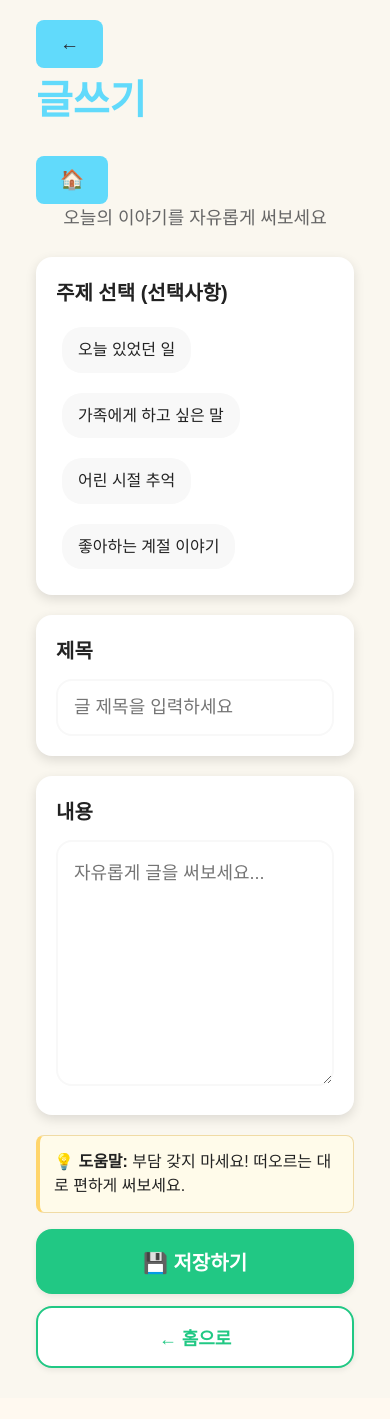
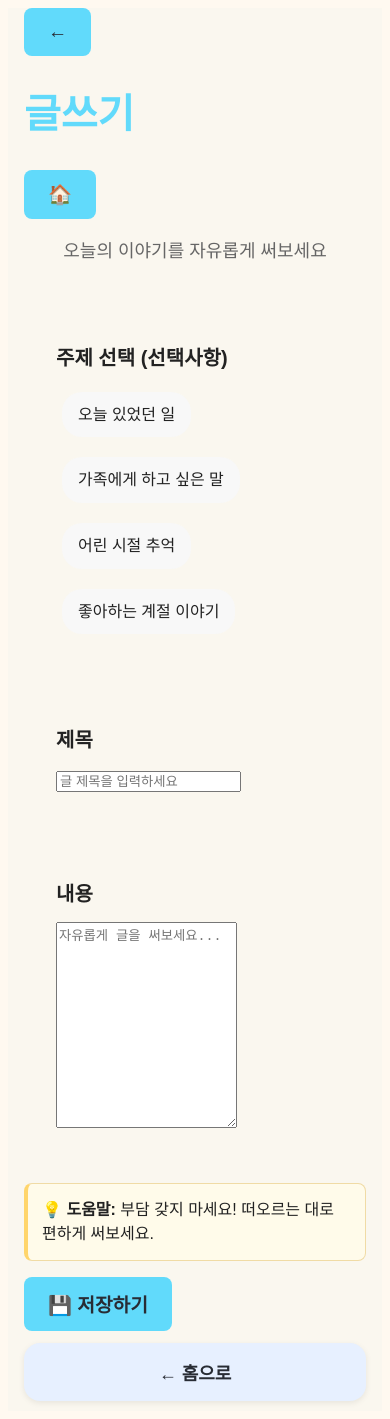
Before and after one commit to sunsudun25-cloud/hidi-story-maker, a React (Vite) app: page /write/old in a window 390 px wide. Before the commit the page ends 1398 px from the top, so only its background shows below. Built offline with nearby package versions, Linux system fonts and the light colour scheme; no server answers.

Commit message:
Improve Gallery with responsive StoryCard grid (2-4 columns) and enhanced UI

```diff
--- a/package.json
+++ b/package.json
@@ -21,6 +21,9 @@
     "@types/react-dom": "^19.2.3",
     "@types/react-router-dom": "^5.3.3",
     "@vitejs/plugin-react": "^5.1.1",
+    "autoprefixer": "^10.4.22",
+    "postcss": "^8.5.6",
+    "tailwindcss": "^4.1.17",
     "typescript": "^5.9.3",
     "vite": "^6.3.5"
   }
--- a/src/components/Header.tsx
+++ b/src/components/Header.tsx
@@ -6,23 +6,27 @@
 
 export default function Header({ title }: HeaderProps) {
   const navigate = useNavigate();
+
   return (
-    <header className="w-full bg-[#B5D7FF] py-3 shadow-md rounded-b-2xl flex items-center justify-between px-4">
-      {/* 이전 버튼 */}
+    <header className="w-full bg-[#B5D7FF] py-3 shadow-md rounded-b-2xl
+                       flex items-center justify-between px-4 max-w-[480px] mx-auto">
+      {/* Back */}
       <button
         onClick={() => navigate(-1)}
-        className="w-10 h-10 bg-white rounded-full flex items-center justify-center shadow"
+        className="w-10 h-10 bg-white rounded-full flex items-center
+                   justify-center shadow text-lg"
       >
         ←
       </button>
 
-      {/* 중앙 제목 */}
+      {/* Title */}
       <h1 className="text-lg font-bold text-gray-800">{title}</h1>
 
-      {/* 홈으로 */}
+      {/* Home */}
       <button
         onClick={() => navigate("/home")}
-        className="w-10 h-10 bg-white rounded-full flex items-center justify-center shadow text-xl"
+        className="w-10 h-10 bg-white rounded-full flex items-center
+                   justify-center shadow text-xl"
       >
         🏠
       </button>
--- a/src/pages/Gallery.tsx
+++ b/src/pages/Gallery.tsx
@@ -1,10 +1,11 @@
 import { useNavigate } from "react-router-dom";
 import { useStory } from "../context/StoryContext";
 import Header from "../components/Header";
+import StoryCard from "../components/StoryCard";
 import { useState } from "react";
 
 export default function Gallery() {
-  const { stories } = useStory();
+  const { stories, deleteStory } = useStory();
   const navigate = useNavigate();
 
   const [sortOption, setSortOption] = useState("new");
@@ -18,18 +19,18 @@
   });
 
   return (
-    <div className="pb-28">
+    <div className="min-h-screen bg-[#FFF9E9] pb-28">
       <Header title="내 작품 보기" />
 
       {/* 작품 없는 경우 */}
       {stories.length === 0 ? (
         <div className="px-5 py-10 text-center">
-          <p className="text-xl text-gray-500 mb-6">
-            아직 저장된 작품이 없습니다.
+          <p className="text-2xl text-gray-600 mb-6">
+            📭 아직 저장된 작품이 없어요
           </p>
           <button
             onClick={() => navigate("/writing/genre")}
-            className="bg-emerald-500 text-white px-6 py-3 rounded-xl text-lg font-bold hover:bg-emerald-600 transition-colors"
+            className="bg-emerald-500 text-white px-6 py-3 rounded-xl text-lg font-bold hover:bg-emerald-600 transition-colors shadow-lg active:scale-95"
           >
             ✍️ 글쓰기 시작하기
           </button>
@@ -37,49 +38,24 @@
       ) : (
         <>
           {/* 정렬 옵션 */}
-          <div className="px-5 py-3 flex justify-between items-center">
-            <span className="text-lg font-semibold">
+          <div className="px-5 py-4 flex justify-between items-center">
+            <span className="text-xl font-bold text-gray-800">
               📚 총 {stories.length}개 작품
             </span>
             <select
               value={sortOption}
               onChange={(e) => setSortOption(e.target.value)}
-              className="p-2 border-2 border-gray-300 rounded-xl text-lg focus:border-emerald-500 focus:outline-none"
+              className="p-2 border-2 border-gray-300 rounded-xl text-base font-semibold bg-white focus:border-emerald-500 focus:outline-none shadow-sm"
             >
               <option value="new">최신 순</option>
               <option value="old">오래된 순</option>
             </select>
           </div>
 
-          {/* 카드형 갤러리 */}
-          <div className="px-5 grid grid-cols-1 gap-5">
+          {/* 반응형 그리드: 모바일 2열, 태블릿 3열, 데스크톱 4열 */}
+          <div className="px-5 grid grid-cols-2 sm:grid-cols-3 lg:grid-cols-4 gap-4">
             {sortedStories.map((story) => (
-              <div
-                key={story.id}
-                onClick={() =>
-                  navigate("/writing/detail", { state: { id: story.id } })
-                }
-                className="bg-white rounded-2xl shadow-md p-5 active:scale-[0.98] transition-transform cursor-pointer hover:shadow-lg"
-              >
-                {/* 제목 */}
-                <h2 className="text-2xl font-bold mb-2">
-                  📖 {story.title}
-                </h2>
-
-                {/* 날짜 */}
-                <p className="text-gray-500 text-sm mb-3">
-                  {new Date(story.createdAt).toLocaleDateString('ko-KR', {
-                    year: 'numeric',
-                    month: 'long',
-                    day: 'numeric'
-                  })}
-                </p>
-
-                {/* 내용 미리보기 */}
-                <p className="text-gray-700 text-lg line-clamp-3 leading-relaxed">
-                  {story.content || story.description}
-                </p>
-              </div>
+              <StoryCard key={story.id} story={story} onDelete={deleteStory} />
             ))}
           </div>
         </>
--- a/src/pages/WriteStart.tsx
+++ b/src/pages/WriteStart.tsx
@@ -5,56 +5,51 @@
   const navigate = useNavigate();
 
   return (
-    <div className="min-h-screen bg-[#FFF9E9] pb-24">
+    <div className="min-h-screen bg-[#FFF9E9] flex flex-col items-center">
+
       <Header title="글쓰기" />
 
-      {/* 상단 텍스트 */}
-      <div className="w-full text-center mt-10 px-6">
-        <h2 className="text-xl font-bold text-gray-800 leading-relaxed">
-          글을 어떻게<br/>시작할까요?
+      <div className="w-full max-w-[480px] mt-8 px-6 text-center">
+
+        <div className="text-4xl mb-4">✨</div>
+
+        <h2 className="text-xl font-bold text-gray-800 mb-2">
+          글을 어떻게 시작할까요?
         </h2>
 
-        <p className="text-gray-600 text-sm mt-3 leading-relaxed">
-          직접 입력하거나, 손글씨 사진을<br/>
-          업로드할 수 있어요
+        <p className="text-gray-600 mb-6 text-[17px] leading-relaxed">
+          직접 입력하거나, 손글씨 사진을<br />업로드할 수 있어요
         </p>
-      </div>
 
-      {/* 버튼 영역 */}
-      <div className="px-6 mt-8 space-y-4 flex flex-col items-center">
-        {/* 버튼 1 */}
+        {/* 사진 업로드 */}
         <button
+          className="w-full py-5 bg-[#FFF2C6] rounded-2xl shadow-md text-lg font-bold
+                     flex items-center justify-center gap-3
+                     hover:bg-[#FFE8A6] transition-all mb-4"
           onClick={() => navigate("/write/upload")}
-          className="w-full max-w-md py-4 bg-[#FFF2B8] rounded-2xl shadow
-                     flex items-center justify-center gap-3 text-lg font-bold
-                     hover:shadow-lg transition-shadow"
         >
           📷 사진으로 올릴래요
         </button>
 
-        {/* 버튼 2 */}
+        {/* 직접 입력 */}
         <button
+          className="w-full py-5 bg-[#C6ECFF] rounded-2xl shadow-md text-lg font-bold
+                     flex items-center justify-center gap-3
+                     hover:bg-[#A9E3FF] transition-all mb-6"
           onClick={() => navigate("/write/direct")}
-          className="w-full max-w-md py-4 bg-[#CFEAFF] rounded-2xl shadow
-                     flex items-center justify-center gap-3 text-lg font-bold
-                     hover:shadow-lg transition-shadow"
         >
           ✍️ 직접 입력할래요
         </button>
 
-        {/* 구분선 + 아이콘 */}
-        <div className="flex items-center justify-center w-full max-w-md my-2">
-          <div className="flex-1 border-b border-gray-300"></div>
-          <span className="mx-3 text-xl">✨</span>
-          <div className="flex-1 border-b border-gray-300"></div>
-        </div>
+        {/* 음성 입력 */}
+        <div className="border-t w-full my-4 opacity-40" />
 
-        {/* 버튼 3 */}
+        <div className="text-xl mb-3">✨</div>
+
         <button
-          onClick={() => navigate("/write/voice")}
-          className="w-full max-w-md py-4 bg-[#CFFFE2] rounded-2xl shadow
-                     flex items-center justify-center gap-3 text-lg font-bold
-                     hover:shadow-lg transition-shadow"
+          className="w-full py-5 bg-[#C8F7E4] rounded-2xl shadow-md text-lg font-bold
+                     flex items-center justify-center gap-3
+                     hover:bg-[#B3F0D9] transition-all"
         >
           🎤 말로 입력할래요
         </button>
--- a/src/styles/global.css
+++ b/src/styles/global.css
@@ -1,13 +1,13 @@
 /* 글로벌 색상 팔레트 — 시니어 친화형 (녹색 테마) */
 :root {
-  --primary: #21c884;         /* 밝은 녹색 */
-  --primary-light: #8de4bc;   /* 연한 녹색 */
-  --primary-hover: #1bb173;   /* 녹색 호버 */
-  --secondary: #F8F8F8;       /* 밝은 회색 */
+  --primary: #21c884;
+  --primary-light: #8de4bc;
+  --primary-hover: #1bb173;
+  --secondary: #F8F8F8;
   --text: #222;
   --text-light: #666;
-  --bg: #fff9f0;              /* 따뜻한 베이지 배경색 */
-  --bg-color: #faf7ef;        /* Layout 배경색 */
+  --bg: #fff9f0;
+  --bg-color: #faf7ef;
   --card-bg: #FFFFFF;
   --radius: 16px;
   --shadow-sm: 0 2px 6px rgba(0, 0, 0, 0.08);
@@ -15,62 +15,14 @@
 }
 
 /* 전체 기본 설정 */
-* {
-  margin: 0;
-  padding: 0;
-  box-sizing: border-box;
-}
-
 body {
-  margin: 0;
-  padding: 0;
   background: var(--bg);
   font-family: "Pretendard", sans-serif;
-  font-size: 18px; /* 시니어 기본 폰트 */
   color: var(--text);
   line-height: 1.6;
 }
 
-/* 페이지 공통 레이아웃 */
-main {
-  padding: 20px;
-  max-width: 480px;
-  margin: 0 auto;
-}
-
-/* 시니어 스타일 버튼 공통화 */
-.btn {
-  width: 100%;
-  padding: 18px;
-  font-size: 20px;
-  border-radius: var(--radius);
-  border: none;
-  background: var(--primary);
-  color: white;
-  font-weight: 600;
-  cursor: pointer;
-  box-shadow: var(--shadow-sm);
-  transition: background 0.2s ease;
-}
-
-.btn:hover {
-  background: var(--primary-hover);
-}
-
-.btn:active {
-  transform: scale(0.98);
-}
-
-/* 카드형 박스 */
-.card {
-  background: var(--card-bg);
-  padding: 20px;
-  border-radius: var(--radius);
-  box-shadow: var(--shadow-md);
-  margin-bottom: 20px;
-}
-
-/* 제목 공통 스타일 */
+/* 페이지 제목 숨김 */
 .page-title {
   display: none;
 }
@@ -83,45 +35,15 @@
   margin-bottom: 24px;
 }
 
-/* 부가 버튼 (보조 버튼) */
-.btn-secondary {
-  width: 100%;
-  padding: 16px;
-  font-size: 18px;
-  border-radius: var(--radius);
-  border: 2px solid var(--primary);
-  background: white;
-  color: var(--primary);
-  font-weight: 600;
-  cursor: pointer;
-  box-shadow: var(--shadow-sm);
-  transition: all 0.2s ease;
-}
-
-.btn-secondary:hover {
-  background: var(--secondary);
-}
-
-/* 입력 필드 */
-input[type="text"],
-input[type="email"],
-input[type="password"],
-textarea {
-  width: 100%;
-  padding: 16px;
-  font-size: 18px;
-  border-radius: var(--radius);
-  border: 2px solid var(--secondary);
-  background: white;
+/* 팁 박스 */
+.tip-box {
+  background: #FFFBEA;
+  border-left: 4px solid #FFD56B;
+  padding: 14px;
+  margin: 16px 0;
+  font-size: 16px;
   color: var(--text);
-  font-family: "Pretendard", sans-serif;
-  transition: border-color 0.2s ease;
-}
-
-input:focus,
-textarea:focus {
-  outline: none;
-  border-color: var(--primary);
+  border-radius: 8px;
 }
 
 /* 칩 스타일 */
@@ -146,17 +68,6 @@
 .chip.active {
   background: var(--primary);
   color: white;
-}
-
-/* 팁 박스 */
-.tip-box {
-  background: #FFFBEA;
-  border-left: 4px solid #FFD56B;
-  padding: 14px;
-  margin: 16px 0;
-  font-size: 16px;
-  color: var(--text);
-  border-radius: 8px;
 }
 
 /* 옵션 카드 */
@@ -189,3 +100,9 @@
   min-height: 100vh;
   padding: 20px;
 }
+
+main, header, div, section {
+  max-width: 480px;
+  margin-left: auto;
+  margin-right: auto;
+}
```
Also changed, not shown: 1 other file (tests, documents, lock files or other folders).
